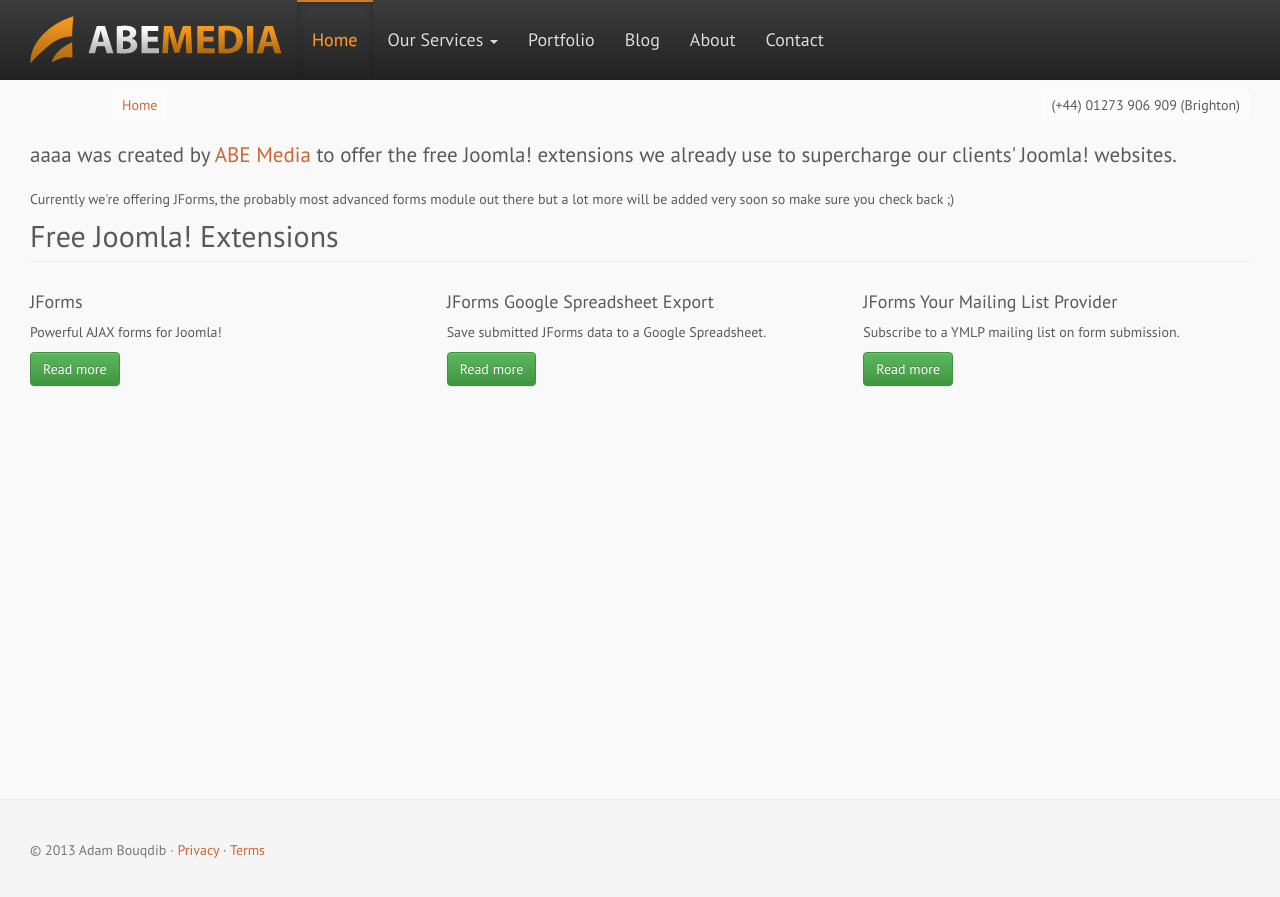
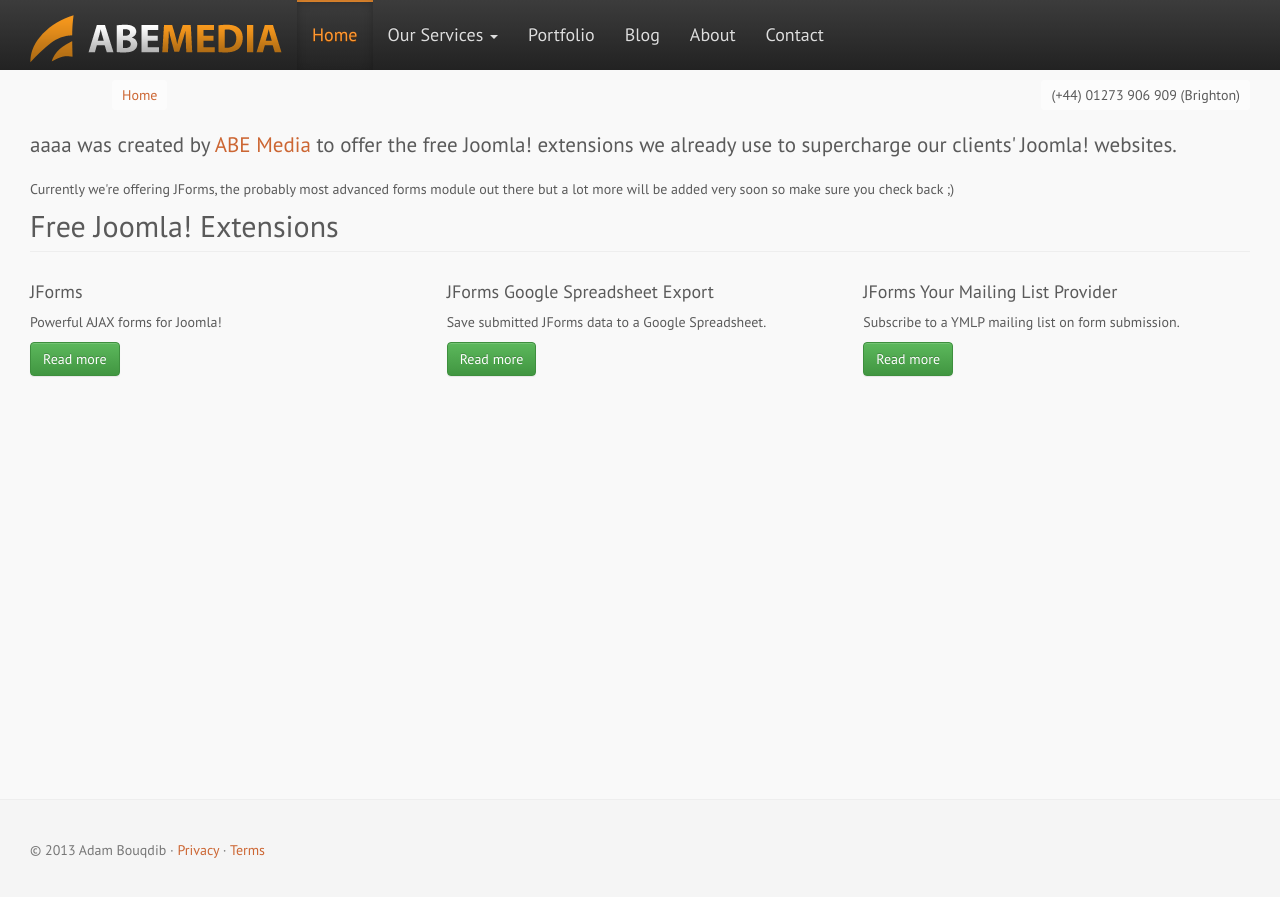
Before and after one commit to abemedia/abemedia.github.io, a Jekyll site: the page built from index.html, in a window 1280 px wide. Shown: the top 897 px of the page. Built offline with Jekyll 4.4.1, drawn with Linux system fonts in a browser that asks for light colours; nearby versions of some CDN libraries.

Commit message:
Update style.css

```diff
--- a/css/style.css
+++ b/css/style.css
@@ -9,7 +9,7 @@
 	background-size: 100% auto;
 	*/
 	background: #f9f9f9;
-	margin:80px 0 171px;
+	margin:70px 0 171px;
 	font-family: "PT Sans","Helvetica Neue",Helvetica,Arial,sans-serif;
 	min-height: 100%;
 }
@@ -55,8 +55,8 @@
 	color:#ddd;
 	font-size: 18px;
 	background-size:100% 200%;
-	padding-top:30px;
-	padding-bottom:30px;
+	padding-top:25px;
+	padding-bottom:25px;
 }
 .navbar .navbar-nav>li.active>a {
 	color:#FF9833;
@@ -82,7 +82,7 @@
 	box-shadow: none;
 }
 .navbar-brand {
-	padding: 16px 15px;
+	padding: 15px 15px;
 }
 .navbar-right, .navbar-inverse .navbar-collapse {
 	padding-right: 0;
```
